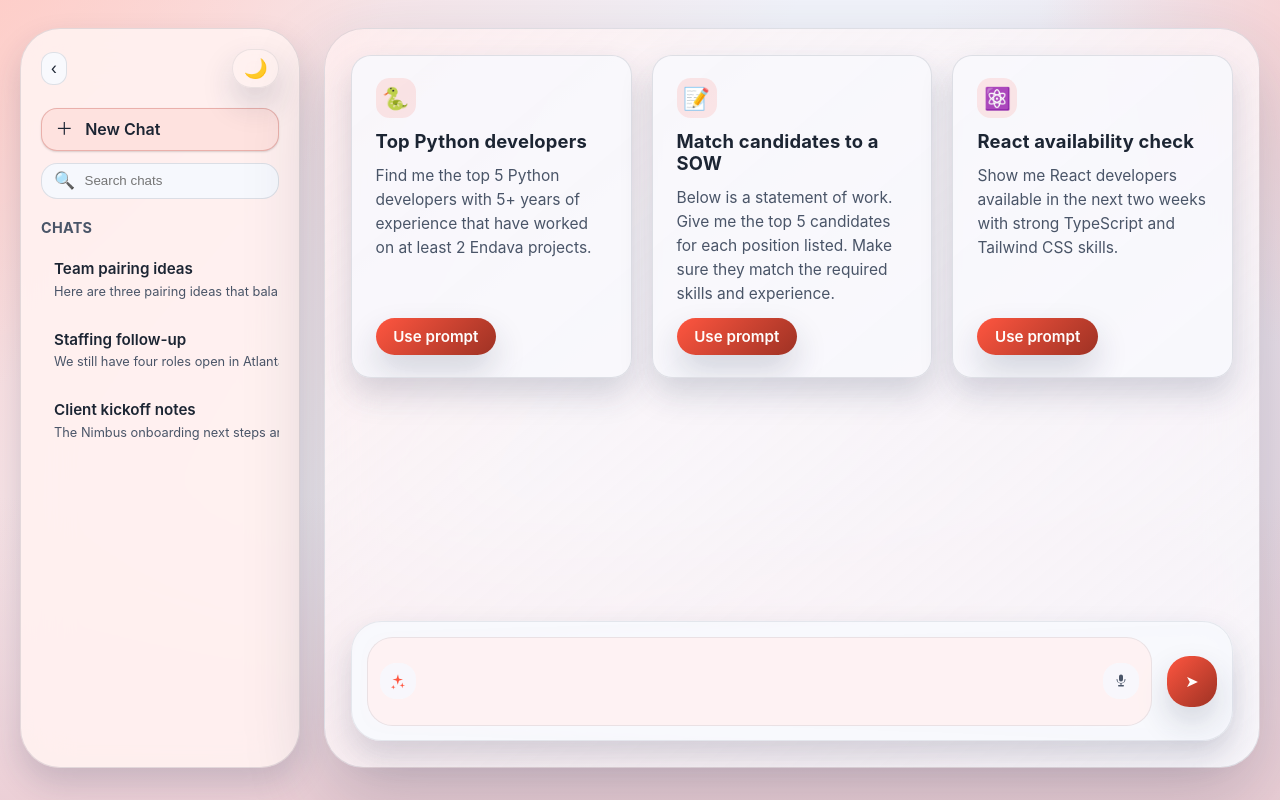
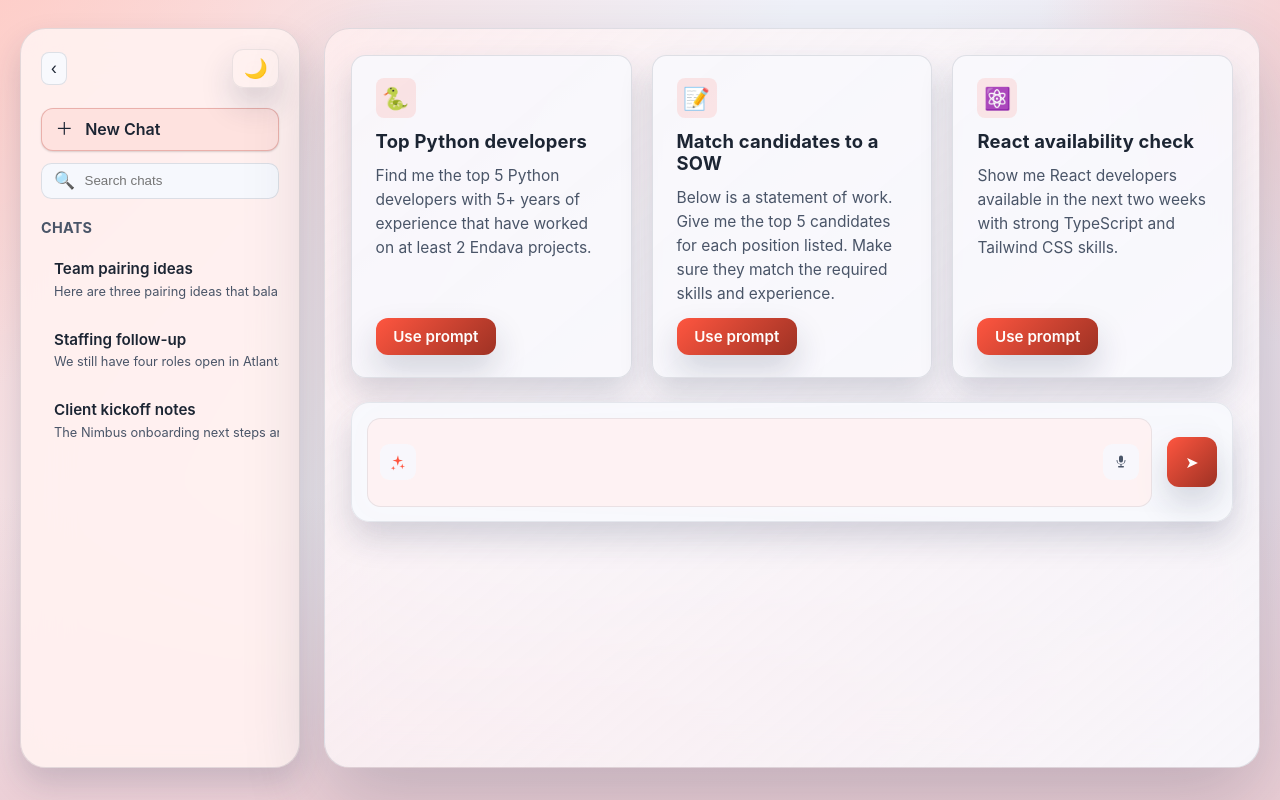
Before and after one commit to garystorey/chat-ui-no-framework, a React (Vite) app: page / in a window 1280 px wide. Built offline with nearby package versions, Linux system fonts and the light colour scheme.

Commit message:
Adjust new chat layout and refine radii

```diff
--- a/src/App.css
+++ b/src/App.css
@@ -15,7 +15,7 @@
   gap: 1.5rem;
   padding: 1.6rem;
   background: linear-gradient(140deg, color-mix(in oklab, var(--panel) 60%, transparent) 0%, color-mix(in oklab, var(--panel-solid) 92%, transparent) 100%);
-  border-radius: clamp(1.5rem, 4vw, 2.5rem);
+  border-radius: clamp(1rem, 3vw, 1.6rem);
   border: 1px solid var(--panel-border);
   box-shadow: var(--shadow-strong);
   backdrop-filter: blur(24px) saturate(140%);
@@ -35,6 +35,12 @@
   flex-direction: column;
   gap: 1.5rem;
   min-height: 0;
+}
+
+.chat-main__inline-input {
+  max-width: var(--max-chat-width);
+  margin: 0 auto;
+  width: 100%;
 }
 
 .suggestions {
@@ -57,7 +63,7 @@
 
   .chat-wrapper {
     padding: 1.2rem;
-    border-radius: 1.75rem;
+    border-radius: 1.25rem;
   }
 
   .suggestions {
--- a/src/App.tsx
+++ b/src/App.tsx
@@ -149,6 +149,7 @@ const App = () => {
   const [activeChatId, setActiveChatId] = useState<string | null>(null);
   const typingTimeoutRef = useRef<number>(0);
   const autoCollapsedRef = useRef(false);
+  const isFreshChat = messages.length === 0;
 
   useEffect(() => {
     if (typeof window === 'undefined') {
@@ -479,10 +480,17 @@ const App = () => {
                 />
               ))}
             </section>
+            {isFreshChat ? (
+              <div className="chat-main__inline-input">
+                <UserInput value={inputValue} onChange={setInputValue} onSend={handleSend} />
+              </div>
+            ) : null}
             <ChatWindow messages={messages} isTyping={isTyping} isOpen={isChatOpen} />
           </div>
         </div>
-        <UserInput value={inputValue} onChange={setInputValue} onSend={handleSend} />
+        {!isFreshChat ? (
+          <UserInput value={inputValue} onChange={setInputValue} onSend={handleSend} />
+        ) : null}
       </div>
     </div>
   );
--- a/src/components/Card.css
+++ b/src/components/Card.css
@@ -4,7 +4,7 @@
   gap: 0.75rem;
   background: color-mix(in oklab, var(--panel-solid) 86%, transparent);
   border: 1px solid var(--panel-border);
-  border-radius: 1.25rem;
+  border-radius: 0.9rem;
   padding: 1.4rem 1.5rem;
   color: var(--text);
   box-shadow: var(--shadow-soft);
@@ -32,7 +32,7 @@
 .suggestion-card__icon {
   width: 2.5rem;
   height: 2.5rem;
-  border-radius: 0.85rem;
+  border-radius: 0.5rem;
   display: grid;
   place-items: center;
   font-size: 1.35rem;
@@ -63,7 +63,7 @@
   font-weight: 600;
   font-size: 0.95rem;
   padding: 0.55rem 1.1rem;
-  border-radius: 999px;
+  border-radius: 0.75rem;
   cursor: pointer;
   box-shadow: var(--shadow-soft);
   transition: transform var(--duration-sm) var(--ease-out),
--- a/src/components/ChatMessage.css
+++ b/src/components/ChatMessage.css
@@ -18,13 +18,13 @@
   background: linear-gradient(135deg, color-mix(in oklab, var(--user-msg-bg) 85%, white 15%), var(--user-msg-bg));
   color: var(--user-msg-text);
   margin-left: auto;
-  border-bottom-right-radius: 10px;
+  border-bottom-right-radius: 6px;
   box-shadow: 0 16px 32px rgba(0, 0, 0, 0.16);
 }
 
 .message--bot {
   margin-right: auto;
-  border-bottom-left-radius: 10px;
+  border-bottom-left-radius: 6px;
 }
 
 .message p {
--- a/src/components/ChatWindow.css
+++ b/src/components/ChatWindow.css
@@ -3,7 +3,7 @@
   width: 100%;
   max-width: var(--max-chat-width);
   margin: 0 auto;
-  border-radius: 1.75rem;
+  border-radius: 1.1rem;
   background: color-mix(in oklab, var(--panel-solid) 94%, transparent);
   display: flex;
   flex-direction: column;
@@ -79,7 +79,7 @@
   gap: 6px;
   align-items: center;
   padding: 0.55rem 0.7rem;
-  border-radius: 999px;
+  border-radius: 0.7rem;
   background: color-mix(in oklab, var(--panel) 82%, transparent);
   border: 1px solid color-mix(in oklab, var(--panel-border) 70%, transparent);
   box-shadow: var(--shadow-soft);
--- a/src/components/Header.css
+++ b/src/components/Header.css
@@ -5,7 +5,7 @@
   gap: 1rem;
   padding: 0.75rem 1rem;
   background: color-mix(in oklab, var(--panel-solid) 90%, transparent);
-  border-radius: 1.75rem;
+  border-radius: 1.05rem;
   border: 1px solid color-mix(in oklab, var(--panel-border) 70%, transparent);
   box-shadow: var(--shadow-soft);
   backdrop-filter: blur(16px) saturate(140%);
@@ -15,7 +15,7 @@
   display: inline-flex;
   align-items: center;
   gap: 0.5rem;
-  border-radius: 1.25rem;
+  border-radius: 0.75rem;
   border: 1px solid color-mix(in oklab, var(--panel-border) 65%, transparent);
   padding: 0.55rem 1rem;
   background: color-mix(in oklab, var(--panel) 82%, transparent);
@@ -54,7 +54,7 @@
   justify-content: center;
   width: 1.5rem;
   height: 1.5rem;
-  border-radius: 999px;
+  border-radius: 0.6rem;
   background: color-mix(in oklab, var(--panel-solid) 84%, transparent);
   color: inherit;
 }
--- a/src/components/Sidebar.css
+++ b/src/components/Sidebar.css
@@ -2,7 +2,7 @@
   flex-shrink: 0;
   width: 280px;
   padding: 1.25rem;
-  border-radius: clamp(1.5rem, 4vw, 2.5rem);
+  border-radius: clamp(1rem, 3vw, 1.6rem);
   border: 1px solid var(--panel-border);
   background: color-mix(in oklab, var(--panel) 92%, transparent 8%);
   box-shadow: var(--shadow-soft);
@@ -36,7 +36,7 @@
 .sidebar__toggle {
   background: var(--panel-solid);
   border: 1px solid var(--panel-border);
-  border-radius: 0.75rem;
+  border-radius: 0.5rem;
   color: var(--text);
   padding: 0.35rem 0.55rem;
   display: inline-flex;
@@ -67,7 +67,7 @@
   width: 100%;
   background: color-mix(in oklab, var(--accent) 16%, var(--panel-solid) 84%);
   border: 1px solid color-mix(in oklab, var(--accent) 26%, var(--panel-border) 74%);
-  border-radius: 1rem;
+  border-radius: 0.75rem;
   color: var(--text);
   padding: 0.65rem 0.85rem;
   display: flex;
@@ -101,7 +101,7 @@
   align-items: center;
   gap: 0.6rem;
   padding: 0.55rem 0.75rem;
-  border-radius: 1rem;
+  border-radius: 0.65rem;
   border: 1px solid var(--panel-border);
   background: var(--input-bg);
   color: var(--text);
@@ -164,7 +164,7 @@
   text-align: left;
   background: transparent;
   border: 1px solid transparent;
-  border-radius: 1rem;
+  border-radius: 0.75rem;
   padding: 0.65rem 0.75rem;
   color: inherit;
   cursor: pointer;
@@ -208,7 +208,7 @@
   border: 1px solid color-mix(in oklab, var(--panel-border) 70%, transparent);
   background: color-mix(in oklab, var(--panel-solid) 90%, transparent);
   color: var(--muted);
-  border-radius: 0.75rem;
+  border-radius: 0.5rem;
   width: 2rem;
   height: 2rem;
   display: inline-flex;
--- a/src/components/Sidebar.tsx
+++ b/src/components/Sidebar.tsx
@@ -89,6 +89,7 @@ const Sidebar = ({
             </label>
           )}
         </div>
+        {!collapsed && (
           <nav className="sidebar__chats" aria-label="Previous chats">
             <h2 className="sidebar__section-title">Chats</h2>
             <ul className="sidebar__chat-list">
@@ -116,11 +117,12 @@ const Sidebar = ({
                   </button>
                 </li>
               ))}
-            {filteredChats.length === 0 && !collapsed && (
+              {filteredChats.length === 0 && (
                 <li className="sidebar__empty">No chats found</li>
               )}
             </ul>
           </nav>
+        )}
       </div>
     </aside>
   );
--- a/src/components/ThemeToggle.css
+++ b/src/components/ThemeToggle.css
@@ -5,7 +5,7 @@
   line-height: 1;
   cursor: pointer;
   padding: 0.55rem 0.65rem;
-  border-radius: 1.2rem;
+  border-radius: 0.7rem;
   display: inline-flex;
   align-items: center;
   justify-content: center;
--- a/src/components/UserInput.css
+++ b/src/components/UserInput.css
@@ -1,7 +1,7 @@
 .input-panel {
   background: color-mix(in oklab, var(--panel-solid) 94%, transparent);
   border: 1px solid color-mix(in oklab, var(--panel-border) 70%, transparent);
-  border-radius: 1.9rem;
+  border-radius: 1.15rem;
   padding: 0.9rem 0.95rem;
   display: flex;
   flex-direction: row;
@@ -35,7 +35,7 @@ body.chat-open .input-panel {
   align-items: center;
   gap: 0.75rem;
   background: color-mix(in oklab, var(--panel) 84%, transparent);
-  border-radius: 1.6rem;
+  border-radius: 0.85rem;
   border: 1px solid color-mix(in oklab, var(--panel-border) 70%, transparent);
   padding: 0.35rem 0.75rem;
   position: relative;
@@ -70,7 +70,7 @@ body.chat-open .input-panel {
   justify-content: center;
   width: 2.25rem;
   height: 2.25rem;
-  border-radius: 1rem;
+  border-radius: 0.6rem;
   background: color-mix(in oklab, var(--panel-solid) 90%, transparent);
   color: var(--accent);
   flex-shrink: 0;
@@ -86,7 +86,7 @@ body.chat-open .input-panel {
   color: var(--accent-button-text);
   font-size: 1rem;
   padding: 0.95rem 1.1rem;
-  border-radius: 1.4rem;
+  border-radius: 0.75rem;
   cursor: pointer;
   flex-shrink: 0;
   display: inline-flex;
@@ -96,6 +96,12 @@ body.chat-open .input-panel {
   box-shadow: var(--shadow-soft);
   transition: transform var(--duration-sm) var(--ease-out),
     filter var(--duration-sm) var(--ease-out);
+}
+
+.chat-main__inline-input .input-panel {
+  position: static;
+  margin: 0;
+  bottom: auto;
 }
 
 .input-panel__submit:hover {
--- a/src/styles/global.css
+++ b/src/styles/global.css
@@ -1,7 +1,7 @@
 :root {
   --max-chat-width: 120ch;
   --chat-open-height: 65vh;
-  --bubble-radius: 1rem;
+  --bubble-radius: 0.75rem;
 
   /* Brand palette */
   --brand-orange: #ff5640;
```
Lines whose indentation alone changed are shown as unchanged.
